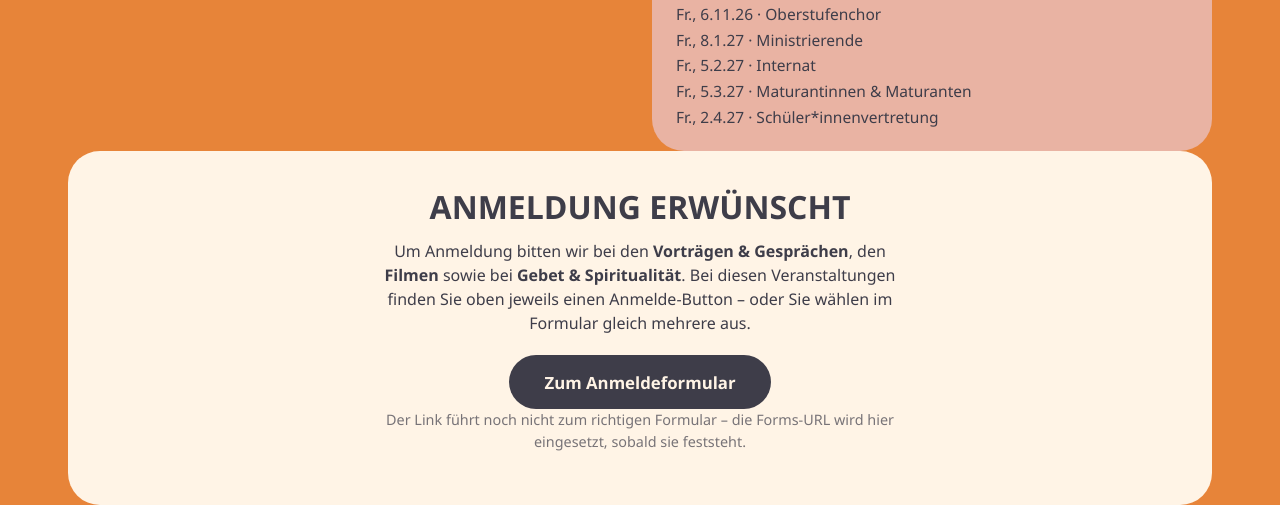
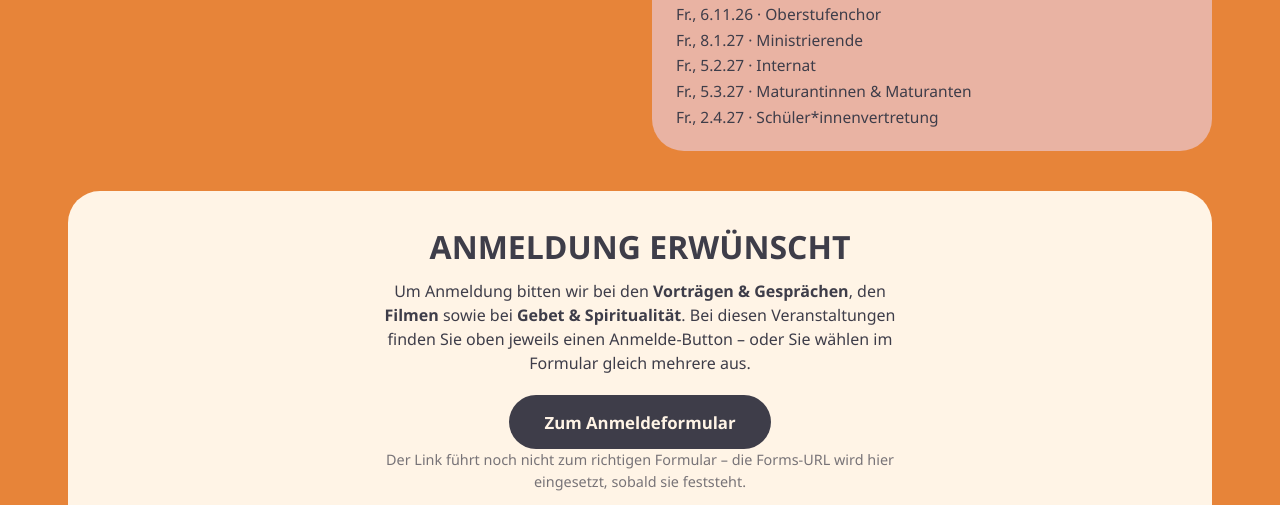
Before and after one commit to Dendak/ametur, a plain HTML site: page index.html in a window 1280 px wide. Shown: the part 2891-3396 px from the top of the page. Drawn offline with Linux system fonts and the light colour scheme.

Commit message:
Abstand ueber der Anmelde-Box

```diff
--- a/index.html
+++ b/index.html
@@ -231,7 +231,7 @@
     border-radius: 2rem;
     padding: 2rem 1.5rem;
     text-align: center;
-    margin: 0 0 2.5rem;
+    margin: 2.5rem 0;
   }
   .cta h2 {
     font-size: clamp(1.4rem, 5vw, 2rem);
```
